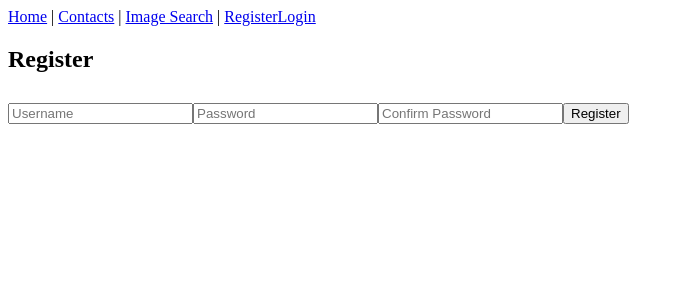
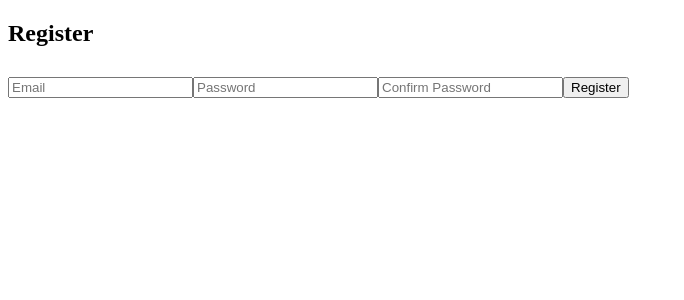
Before and after one commit to lyndsie1102/SEapp, a React (Vite) app in the folder frontend/: page /register in a window 1280 px wide. Shown: the top 300 px of the page, without its empty margins (0-684 px from the left). Built offline with nearby package versions, Linux system fonts and the light colour scheme.

Commit message:
Add Auth flow

```diff
--- a/frontend/src/App.jsx
+++ b/frontend/src/App.jsx
@@ -1,27 +1,23 @@
-import { BrowserRouter as Router, Routes, Route, Link } from "react-router-dom";
-import ContactManager from "./pages/ContactManager";
-import ImageSearch from "./pages/ImageSearch";
-import RegistrationForm from "./pages/RegistrationForm";
-import LoginForm from "./pages/LoginForm";
-import LandingPage from "./pages/LandingPage";
+// App.jsx
+
+import { BrowserRouter as Router, Routes, Route } from 'react-router-dom';
+import LandingPage from './pages/LandingPage';
+import HomePage from './pages/HomePage';
+import LoginForm from './pages/LoginForm';
+import RegistrationForm from './pages/RegistrationForm';
+import ProtectedRoute from './components/ProtectRoute'; // Import the protected route
 
 function App() {
   return (
     <Router>
-      <div className="nav">
-        <Link to="/">Home</Link> |{" "}
-        <Link to="/contacts">Contacts</Link> |{" "}
-        <Link to="/images">Image Search</Link> |{" "}
-        <Link to="/register">Register</Link>
-        <Link to="/login">Login</Link>
-      </div>
+      <Routes>
+        {/* Public Routes */}
+        <Route path="/" element={<LandingPage />} />
+        <Route path="/login" element={<LoginForm />} />
+        <Route path="/register" element={<RegistrationForm />} />
 
-      <Routes>
-        <Route path="/" element={<LandingPage />} /> {/* Default route */}
-        <Route path="/contacts" element={<ContactManager />} />
-        <Route path="/images" element={<ImageSearch />} />
-        <Route path="/register" element={<RegistrationForm />} />
-        <Route path="/login" element={<LoginForm />} />
+        {/* Protected Routes */}
+        <Route path="/home" element={<ProtectedRoute element={<HomePage />} />} />
       </Routes>
     </Router>
   );
--- /dev/null
+++ b/frontend/src/components/ProtectRoute.jsx
@@ -0,0 +1,17 @@
+import React from "react";
+import { Navigate } from "react-router-dom";
+
+const ProtectedRoute = ({ element }) => {
+  // Check if token exists (you can add more validation here)
+  const token = localStorage.getItem("token");
+
+  if (!token) {
+    // If no token, redirect to login page
+    return <Navigate to="/login" />;
+  }
+
+  // If token exists, render the protected element
+  return element;
+};
+
+export default ProtectedRoute;
--- /dev/null
+++ b/frontend/src/pages/HomePage.jsx
@@ -0,0 +1,14 @@
+import ContactManager from './ContactManager';
+import ImageSearch from './ImageSearch';
+
+const HomePage = () => {
+  return (
+    <div>
+      <h1>Welcome to Your Dashboard</h1>
+      <ContactManager /> {/* Will only be accessible if user is logged in */}
+      <ImageSearch /> {/* Will only be accessible if user is logged in */}
+    </div>
+  );
+};
+
+export default HomePage;
--- a/frontend/src/pages/LoginForm.jsx
+++ b/frontend/src/pages/LoginForm.jsx
@@ -23,7 +23,7 @@ const LoginForm = () => {
     if (response.ok) {
       localStorage.setItem("token", data.access_token);
       setMessage("Login successful!");
-      navigate("/"); // Redirect to home page or dashboard
+      navigate("/home"); // Redirect to home page or dashboard
     } else {
       setMessage(data.message || "Login failed");
     }
--- a/frontend/src/pages/RegistrationForm.jsx
+++ b/frontend/src/pages/RegistrationForm.jsx
@@ -5,7 +5,7 @@ function Register() {
   const navigate = useNavigate();
 
   const [form, setForm] = useState({
-    username: "",
+    email: "",
     password: "",
     confirmPassword: "",
   });
@@ -24,16 +24,18 @@ function Register() {
     }
 
     try {
-      const response = await fetch("/register", {
+      const response = await fetch("http://localhost:5000/register", {
         method: "POST",
         headers: { "Content-Type": "application/json" },
         body: JSON.stringify({
-          username: form.username,
+          email: form.email,
           password: form.password,
         }),
       });
 
       const data = await response.json();
+
+
       if (!response.ok) {
         throw new Error(data.message || "Registration failed");
       }
@@ -51,11 +53,11 @@ function Register() {
       {error && <p className="text-red-600">{error}</p>}
       <form onSubmit={handleSubmit} className="space-y-4">
         <input
-          name="username"
-          value={form.username}
+          name="email"
+          value={form.email}
           onChange={handleChange}
           className="w-full px-4 py-2 border rounded"
-          placeholder="Username"
+          placeholder="Email"
           required
         />
         <input
```
